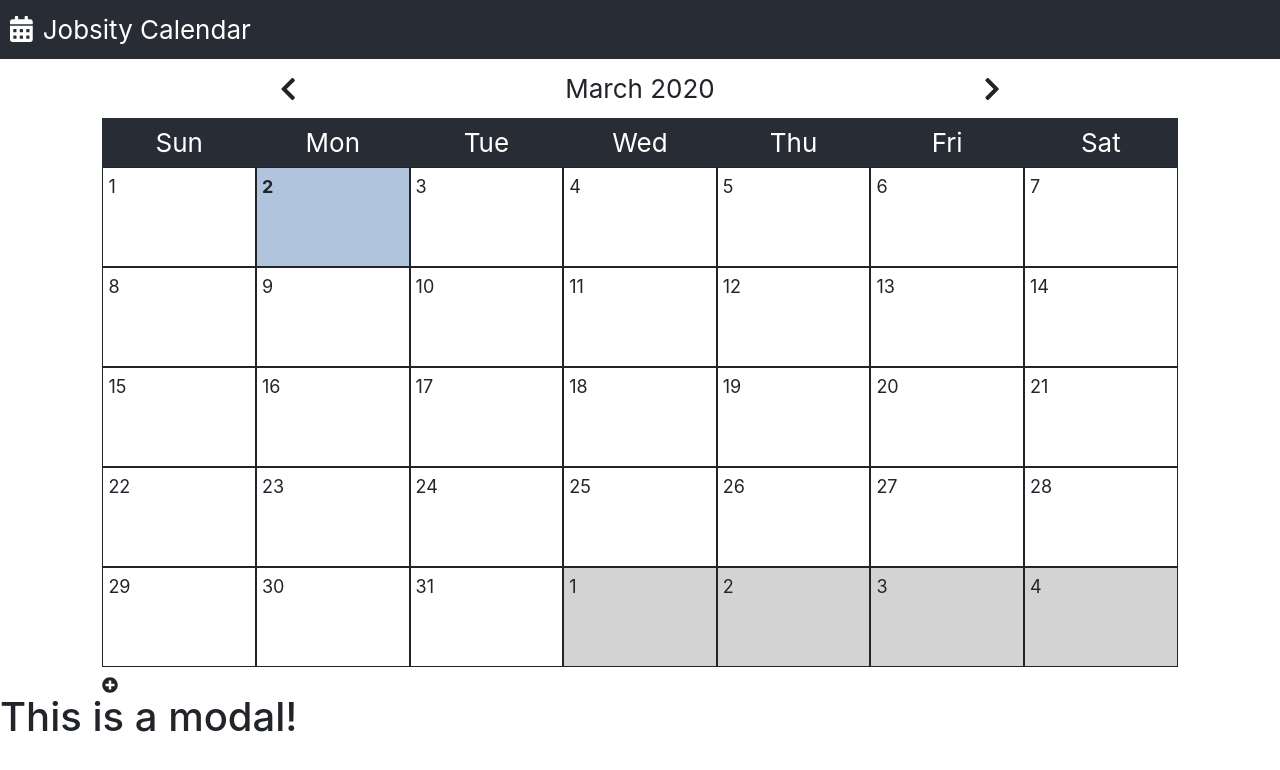
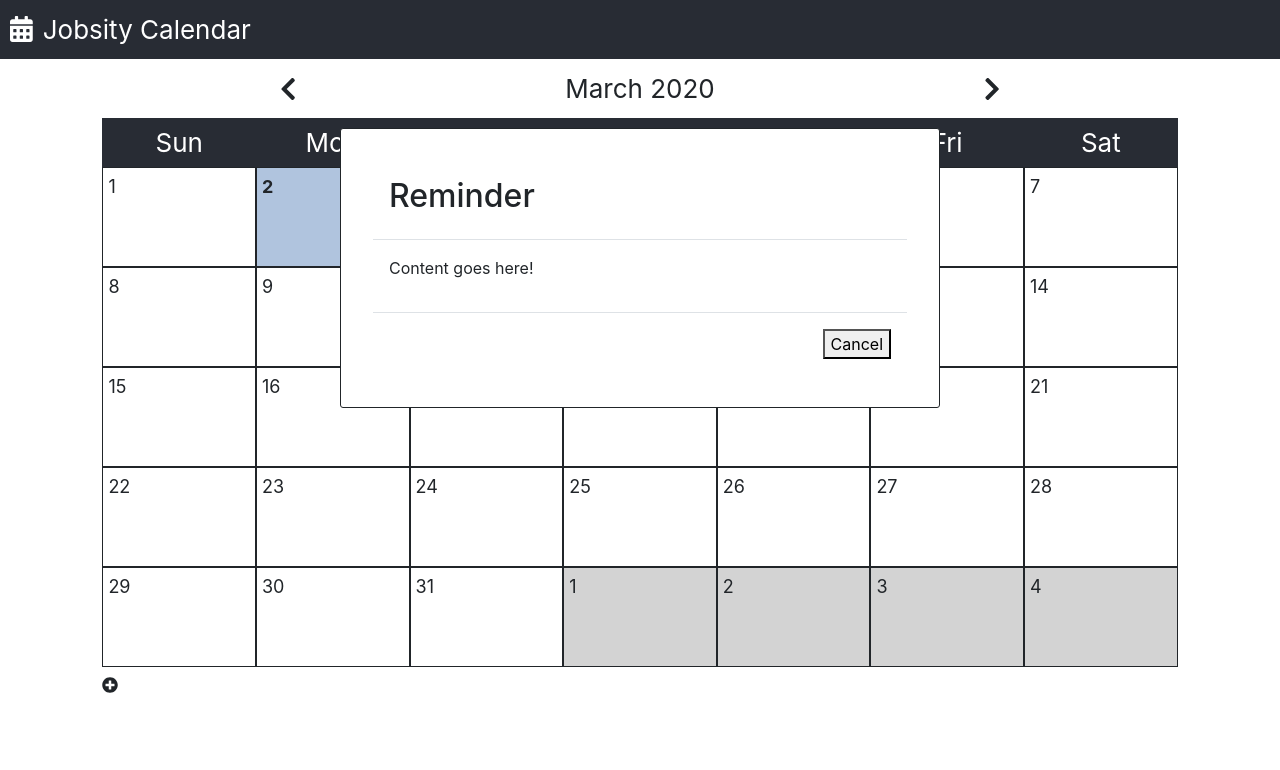
Before and after one commit to fx2000/react-calendar, a React (Create React App) app: page / in a window 1280 px wide. Both pictures are taken after a click on the icon 110 px from the left and 685 px from the top of the page. Shown: the top 770 px of the page. Built offline with nearby package versions, Linux system fonts and the light colour scheme.

Commit message:
Moved modal call to Calendar component

```diff
--- a/src/App.css
+++ b/src/App.css
@@ -1,3 +1,4 @@
+/* Navbar */
 nav {
   background-color: #282c34;
   display: flex;
@@ -10,6 +11,7 @@ nav {
   padding-left: 10px;
 }
 
+/* Calendar component */
 .calendar {
   display: flex;
   flex-direction: column;
@@ -71,6 +73,46 @@ nav {
   display: flex;
   align-items: center;
   justify-content: left;
-  margin: 0 8% 0 8%;
   padding-top: 10px;
 }
+
+/* Reminder modal TODO: Fix background transparency (z-index issue)*/
+/* .modal-overlay {
+  position: fixed;
+  top: 0;
+  left: 0;
+  z-index: 100;
+  width: 100vw;
+  height: 100vh;
+  background-color: #000;
+  opacity: 0.5;
+} */
+
+.modal-wrapper {
+  position: fixed;
+  top: 0;
+  left: 0;
+  z-index: 110;
+  width: 100%;
+  overflow-x: hidden;
+  overflow-y: auto;
+  outline: 0;
+}
+
+.modal-main {
+  z-index: 120;
+  background: white;
+  position: relative;
+  margin: 1.75rem auto;
+  border-radius: 3px;
+  border: solid 1px;
+  margin-top: 10%;
+  max-width: 600px;
+  padding: 2rem;
+}
+
+.modal-header {
+  position: relative;
+  display: flex;
+  justify-content: flex-end;
+}
--- a/src/App.js
+++ b/src/App.js
@@ -5,15 +5,10 @@ import './App.css';
 // Components
 import Navbar from './components/Navbar/Navbar';
 import Calendar from './components/Calendar/Calendar';
-import Reminder from './components/Reminder/Reminder';
-
-// Custom hooks
-import useModal from './hooks/useModal';
 
 // FontAwesome Icons
 import { library } from '@fortawesome/fontawesome-svg-core';
 import { fab } from '@fortawesome/free-brands-svg-icons';
-import { FontAwesomeIcon } from '@fortawesome/react-fontawesome';
 import {
   faChevronLeft,
   faChevronRight,
@@ -30,21 +25,10 @@ library.add(
 );
 
 const App = () => {
-  const { isShowing, toggle } = useModal();
   return (
     <div className='App'>
       <Navbar />
       <Calendar />
-      <Reminder
-        isShowing={isShowing}
-        hide={toggle}
-      />
-      <div className='footer-buttons'>
-        <FontAwesomeIcon
-          icon='plus-circle'
-          onClick={toggle}
-        />
-      </div>
     </div>
   );
 };
--- a/src/components/Calendar/Calendar.js
+++ b/src/components/Calendar/Calendar.js
@@ -12,6 +12,12 @@ import {
   isSameDay
 } from 'date-fns';
 import { FontAwesomeIcon } from '@fortawesome/react-fontawesome';
+
+// Compopnents
+import Reminder from '../Reminder/Reminder';
+
+// Custom hooks
+import useModal from '../../hooks/useModal';
 
 const Calendar = () => {
   // Date hooks
@@ -98,11 +104,24 @@ const Calendar = () => {
     return <div className='weeks'>{weeks}</div>;
   };
 
+  // Modal toggle
+  const { isShowing, toggle } = useModal();
+
   return (
     <section className='calendar'>
       {controls()}
       {weekdays()}
       {dates()}
+      <div className='footer-buttons'>
+        <FontAwesomeIcon
+          icon='plus-circle'
+          onClick={toggle}
+        />
+      </div>
+      <Reminder
+        isShowing={isShowing}
+        hide={toggle}
+      />
     </section>
   );
 };
--- a/src/components/Reminder/Reminder.js
+++ b/src/components/Reminder/Reminder.js
@@ -3,7 +3,21 @@ import ReactDOM from 'react-dom';
 
 const Reminder = ({ isShowing, hide }) => isShowing ? ReactDOM.createPortal(
   <React.Fragment>
-    <div><h1>This is a modal!</h1></div>
+    <div className='modal-overlay' data-backdrop="false">
+      <div className='modal-wrapper' aria-modal aria-hidden tabIndex={-1} role="dialog">
+        <div className='modal-main'>
+          <div className='modal-header'>
+            <h2>Reminder</h2>
+          </div>
+          <div className='modal-body'>
+            <p>Content goes here!</p>
+          </div>
+          <div className='modal-footer'>
+            <button onClick={hide}>Cancel</button>
+          </div>
+        </div>
+      </div>
+    </div>
   </React.Fragment>, document.body
 ) : null;
 
```
